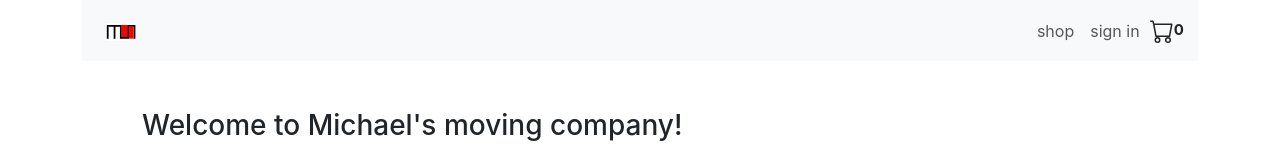
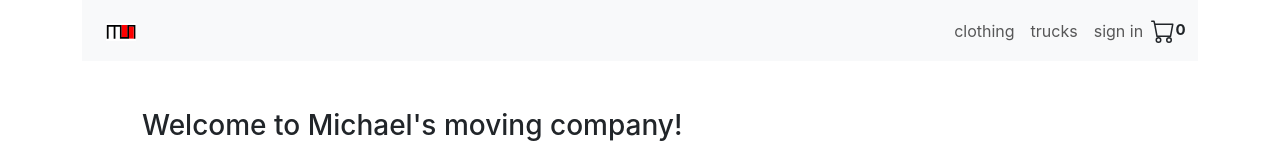
Before and after one commit to sun-michael/primitiveZillow2.0, a React (Create React App) app: page / in a window 1280 px wide. Shown: the top 154 px of the page. Built offline with nearby package versions, Linux system fonts and the light colour scheme; no server answers; the database is empty.

Commit message:
putting 404 page

```diff
--- a/src/App.js
+++ b/src/App.js
@@ -4,6 +4,7 @@ import Navigation from "./routes/navigation/navigation.component";
 import Home from "./routes/home/home.component";
 import Authentication from "./routes/authentication/authentication";
 import Shop from "./routes/shop/shop.component";
+import Truck from "./routes/truck/truck.component";
 import Checkout from "./routes/checkout/checkout.component";
 
 const App = () => {
@@ -13,6 +14,7 @@ const App = () => {
         <Route path="/" element={<Navigation />}>
           {/* <Route index={true} path="/" element={<Home />} /> */}
           <Route index={true} element={<Home />} />
+          <Route path="truck" element={<Truck />} />
           <Route path="shop/*" element={<Shop />} />
           <Route path="auth" element={<Authentication />} />
           <Route path="checkout" element={<Checkout />} />
--- a/src/routes/navigation/navigation.component.jsx
+++ b/src/routes/navigation/navigation.component.jsx
@@ -30,7 +30,14 @@ const Navigation = () => {
             <ul class="navbar-nav">
               <li class="nav-item">
                 <Link class="nav-link " to="/shop" aria-current="page">
-                  shop
+                  clothing
+                </Link>
+              </li>
+            </ul>{" "}
+            <ul class="navbar-nav">
+              <li class="nav-item">
+                <Link class="nav-link " to="/truck" aria-current="page">
+                  trucks
                 </Link>
               </li>
             </ul>
@@ -60,7 +67,6 @@ const Navigation = () => {
                 </li>
               </ul>
             )}
-
             <CardIcon />
           </div>
           {isCartOpen && <CartDropdown />}
--- /dev/null
+++ b/src/routes/truck/truck.component.jsx
@@ -0,0 +1,14 @@
+// import "truck.styles.scss";
+
+import { Routes, Rout } from "react-router-dom";
+
+const Truck = () => {
+  return (
+    <div className="truck-container">
+      <h1>Great things are coming..</h1>
+      <p>The truck page is not ready yet :(</p>
+    </div>
+  );
+};
+
+export default Truck;
```
